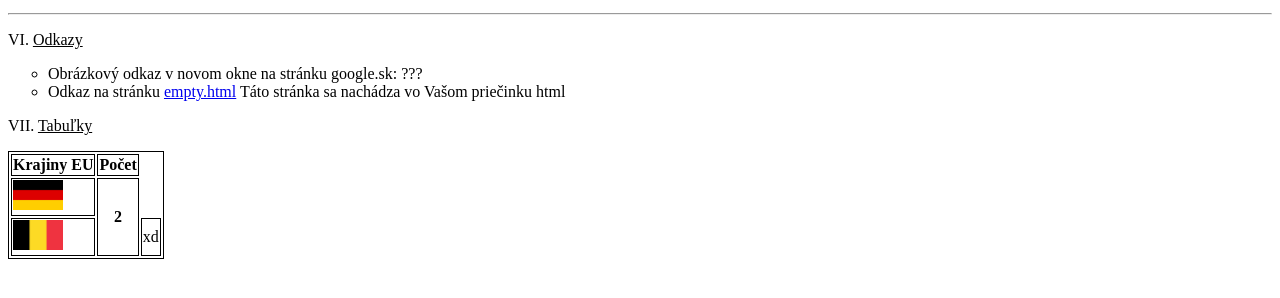
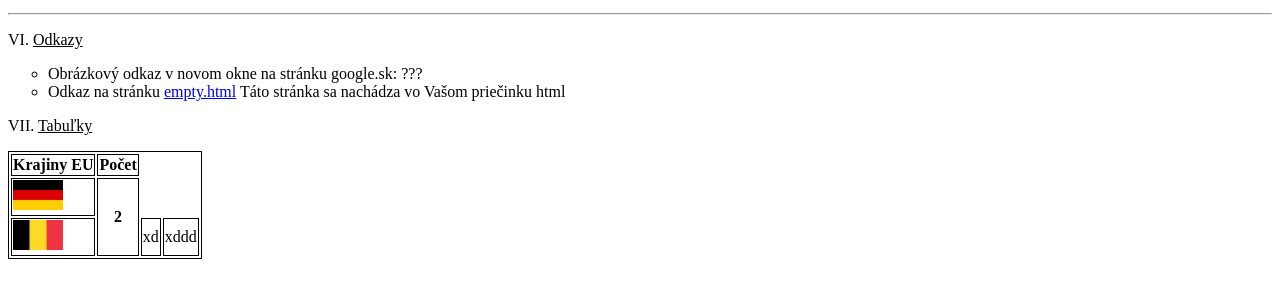
Before and after one commit to bajco10/all-code, a plain HTML site: page wap/hodiny/index.html in a window 1280 px wide. Shown: the part 346-644 px from the top of the page. Drawn offline with Linux system fonts and the light colour scheme; files whose address does not match are found by name.

Commit message:
test laptop

```diff
--- a/wap/hodiny/index.html
+++ b/wap/hodiny/index.html
@@ -38,6 +38,7 @@
     <tr>
         <td><img src="/home/tomas/Desktop/programovanie/wap/hodiny/img/belgicko.png" alt="" width="50" height="30"></td>
         <td>xd</td>
+        <td>xddd</td>
     </tr>
 </table>
 </body>
```
